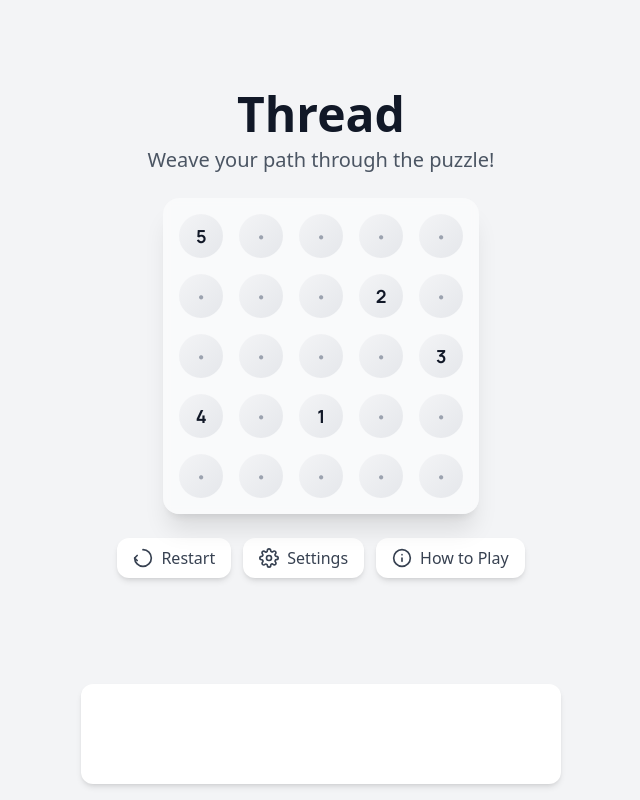
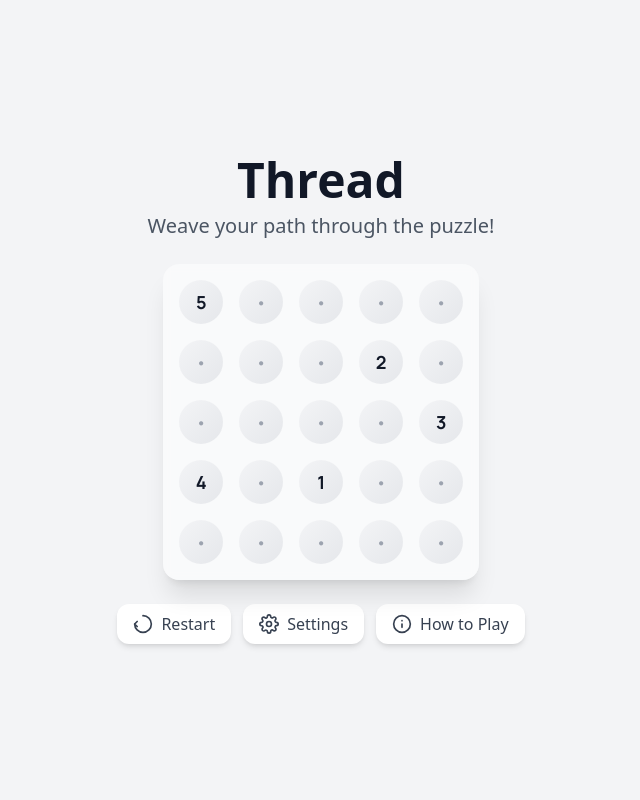
Before and after one commit to npcnomore/404-games, a React (Vite) app: page / in a window 1280 px wide. Shown: the whole page, without its empty margins (319-959 px from the left). Built offline with nearby package versions, Linux system fonts and the light colour scheme.

Commit message:
modified ads space

```diff
--- a/src/components/AdUnit.tsx
+++ b/src/components/AdUnit.tsx
@@ -1,33 +1,51 @@
 import React from 'react';
-import { motion } from 'framer-motion';
+import { motion, AnimatePresence } from 'framer-motion';
 
-declare global {
-  interface Window {
-    adsbygoogle: any[];
-  }
+interface AdUnitProps {
+  isVisible: boolean;
+  onClose: () => void;
 }
 
-export const AdUnit: React.FC = () => {
+export const AdUnit: React.FC<AdUnitProps> = ({ isVisible, onClose }) => {
   return (
+    <AnimatePresence>
+      {isVisible && (
         <motion.div
-      initial={{ opacity: 0, y: 20 }}
-      animate={{ opacity: 1, y: 0 }}
-      transition={{ duration: 0.5, delay: 0.2 }}
-      className="w-full max-w-lg mx-auto px-4 py-4"
+          initial={{ opacity: 0 }}
+          animate={{ opacity: 1 }}
+          exit={{ opacity: 0 }}
+          className="fixed inset-0 bg-black/50 backdrop-blur-sm z-50 flex items-center justify-center p-4"
         >
-      <div
-        className="w-full h-[100px] bg-white dark:bg-gray-800 rounded-xl shadow-md overflow-hidden"
+          <motion.div
+            initial={{ scale: 0.95, opacity: 0 }}
+            animate={{ scale: 1, opacity: 1 }}
+            exit={{ scale: 0.95, opacity: 0 }}
+            className="bg-white dark:bg-gray-800 rounded-2xl shadow-xl overflow-hidden relative w-full max-w-3xl mx-4"
             style={{
-          minHeight: '100px',
-          maxHeight: '100px'
+              minHeight: '300px',
+              maxHeight: 'calc(90vh - 2rem)',
+              aspectRatio: '4/3'
             }}
           >
+            {/* Close button */}
+            <button
+              onClick={onClose}
+              className="absolute top-4 right-4 p-2 text-gray-500 hover:text-gray-700 dark:text-gray-400 dark:hover:text-gray-200 transition-colors z-10 bg-white/80 dark:bg-gray-800/80 backdrop-blur-sm rounded-full shadow-lg"
+            >
+              <svg className="w-6 h-6" viewBox="0 0 24 24" fill="none" xmlns="http://www.w3.org/2000/svg">
+                <path d="M18 6L6 18M6 6L18 18" stroke="currentColor" strokeWidth="2" strokeLinecap="round" strokeLinejoin="round"/>
+              </svg>
+            </button>
+
+            {/* Ad container */}
+            <div className="w-full h-full">
               <ins
                 className="adsbygoogle"
                 style={{
                   display: 'block',
                   width: '100%',
                   height: '100%',
+                  minHeight: '300px'
                 }}
                 data-ad-client="ca-pub-2191121256242382"
                 data-ad-slot="5224103334"
@@ -36,5 +54,8 @@ export const AdUnit: React.FC = () => {
               />
             </div>
           </motion.div>
+        </motion.div>
+      )}
+    </AnimatePresence>
   );
 };
--- a/src/components/Game.tsx
+++ b/src/components/Game.tsx
@@ -141,6 +141,7 @@ export const Game: React.FC = () => {
   const [showSuccess, setShowSuccess] = useState(false);
   const [showConfig, setShowConfig] = useState(false);
   const [showInstructions, setShowInstructions] = useState(false);
+  const [showAd, setShowAd] = useState(false);
 
   useEffect(() => {
     // Clear any stale completion state
@@ -172,7 +173,7 @@ export const Game: React.FC = () => {
     if (isComplete) {
       const today = new Date().toISOString().split('T')[0];
       localStorage.setItem(`puzzle_completed_${today}`, 'true');
-      setShowSuccess(true);
+      setShowAd(true); // Show ad first
     }
 
     setGameState(prev => ({
@@ -182,6 +183,11 @@ export const Game: React.FC = () => {
     }));
   };
 
+  const handleAdClose = () => {
+    setShowAd(false);
+    setShowSuccess(true); // Show success message after ad is closed
+  };
+
   const handleReset = () => {
     // Generate a new seed for each reset to ensure different number positions
     const seed = `${Date.now()}-${Math.random()}`;
@@ -189,6 +195,7 @@ export const Game: React.FC = () => {
     const newPuzzle = generatePuzzle(new Date(), config);
     setGameState(newPuzzle);
     setShowSuccess(false);
+    setShowAd(false);
 
     // Clear completion state
     const today = new Date().toISOString().split('T')[0];
@@ -279,6 +286,16 @@ export const Game: React.FC = () => {
             </motion.button>
           </div>
 
+          <Instructions
+            isOpen={showInstructions}
+            onClose={() => setShowInstructions(false)}
+          />
+
+          <AdUnit
+            isVisible={showAd}
+            onClose={handleAdClose}
+          />
+
           <AnimatePresence>
             {showSuccess && (
               <motion.div
@@ -313,15 +330,12 @@ export const Game: React.FC = () => {
             onClose={() => setShowConfig(false)}
           />
         )}
-
-        <Instructions
-          isOpen={showInstructions}
-          onClose={() => setShowInstructions(false)}
-        />
       </div>
-
       {/* Ad section - fixed height */}
-      <AdUnit />
+      <AdUnit
+        isVisible={showAd}
+        onClose={handleAdClose}
+      />
     </div>
   );
 };
```
Lines whose indentation alone changed are shown as unchanged.
